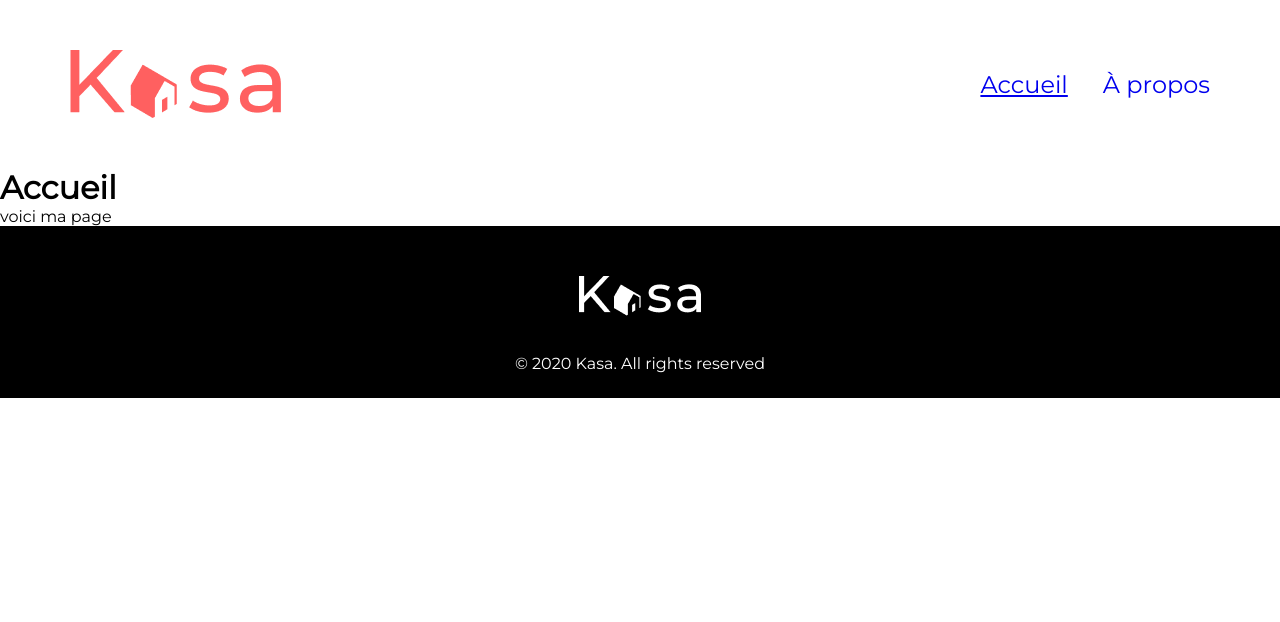
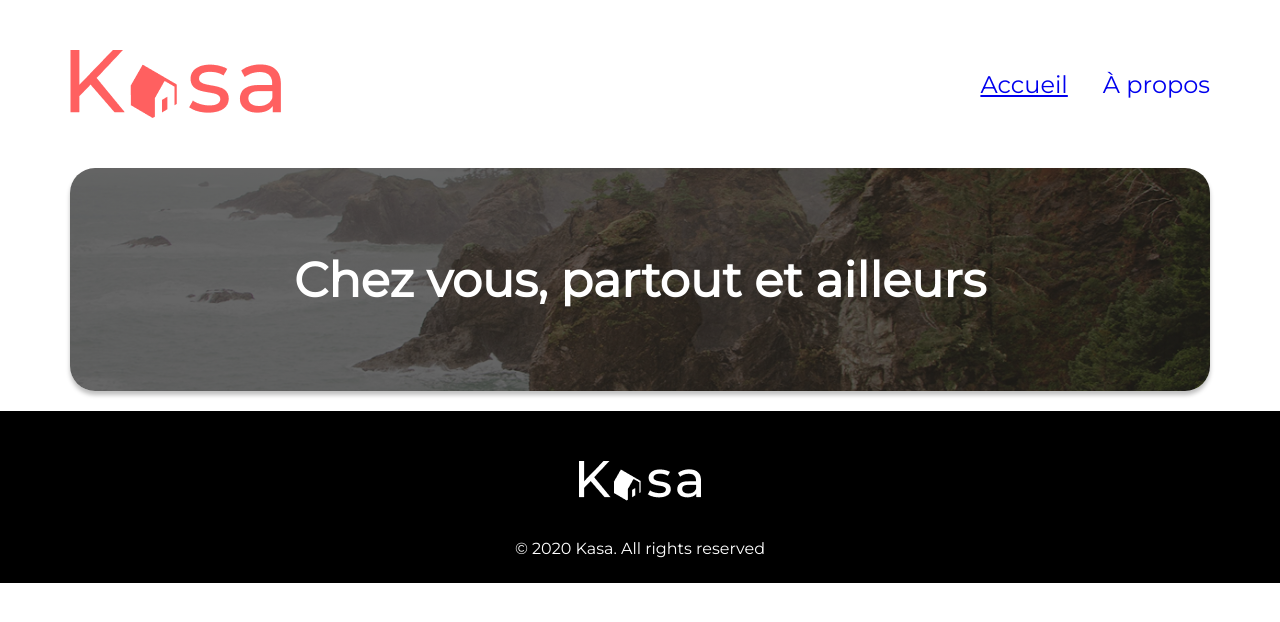
Before and after one commit to Julie-Des/Projet7-oc, a React (Vite) app in the folder my-react-app/: page / in a window 1280 px wide. Shown: the top 622 px of the page. Built offline with nearby package versions, Linux system fonts and the light colour scheme.

Commit message:
feat: add banner

```diff
--- /dev/null
+++ b/my-react-app/src/components/Banner.jsx
@@ -0,0 +1,9 @@
+function Banner({className, title}) {
+    return (
+        <div className={`banner ${className}`}>
+        {title && <h1>{title}</h1>}
+      </div>
+    )
+}
+
+export default Banner
--- a/my-react-app/src/components/Layout.jsx
+++ b/my-react-app/src/components/Layout.jsx
@@ -12,7 +12,7 @@ function Layout() {
       </header>
 
       <main>
-        <Outlet /> {/* C'est ici que les pages s'affichent */}
+        <Outlet />
       </main>
 
       <footer>
--- a/my-react-app/src/pages/About.jsx
+++ b/my-react-app/src/pages/About.jsx
@@ -1,9 +1,9 @@
+import Banner from "../components/Banner"
 
 function About() {
     return (
         <div>
-
-            <h1>A propos</h1>
+            <Banner className="banner-about" />
         </div>
     )
 }
--- a/my-react-app/src/pages/Home.jsx
+++ b/my-react-app/src/pages/Home.jsx
@@ -1,10 +1,9 @@
-
+import Banner from "../components/Banner"
 
 function Home() {
     return (
         <div>
-            <h1>Accueil</h1>
-            <p>voici ma page</p>
+            <Banner className="banner-home" title="Chez vous, partout et ailleurs"/>
         </div>
     )
 }
--- /dev/null
+++ b/my-react-app/src/styles/components/_banner.scss
@@ -0,0 +1,27 @@
+.banner {
+    @include margin-side;
+    border: 1px;
+    border-radius: 25px;
+    box-shadow: 0px 4px 4px 0px #00000040;
+    margin-bottom: 20px;
+    height: 223px;
+    display: flex;
+    justify-content: center;
+    align-items: center;
+
+    h1 {
+        color: $white;
+        font-size: 48px;
+        font-weight: 700;
+    }
+}
+
+.banner-home {
+    background: linear-gradient(rgba(0, 0, 0, 0.6), rgba(0, 0, 0, 0.6)),
+    url(../assets/img_banner-home.png) center/cover;
+}
+
+.banner-about {
+    background: linear-gradient(rgba(0, 0, 0, 0.3), rgba(0, 0, 0, 0.3)),
+    url(../assets/img_banner-about.png) center/cover;
+}
--- a/my-react-app/src/styles/layouts/_header.scss
+++ b/my-react-app/src/styles/layouts/_header.scss
@@ -2,7 +2,7 @@ header {
     display: flex;
     align-items: center;
     justify-content: space-between;
-    @include padding-side;
+    @include margin-side;
     padding-top: 50px;
     padding-bottom: 50px;
         nav {
--- a/my-react-app/src/styles/main.scss
+++ b/my-react-app/src/styles/main.scss
@@ -3,3 +3,4 @@
 @import "./utils/mixins";
 @import "./layouts/header";
 @import "./layouts/footer";
+@import "./components/banner";
--- a/my-react-app/src/styles/utils/_mixins.scss
+++ b/my-react-app/src/styles/utils/_mixins.scss
@@ -1,4 +1,4 @@
-@mixin padding-side {
-    padding-left: 70px;
-    padding-right: 70px;
+@mixin margin-side {
+    margin-left: 70px;
+    margin-right: 70px;
 }
```
Also changed, not shown: my-react-app/src/assets/img_banner-home.png (added), 1 other file (tests, documents, lock files or other folders).
